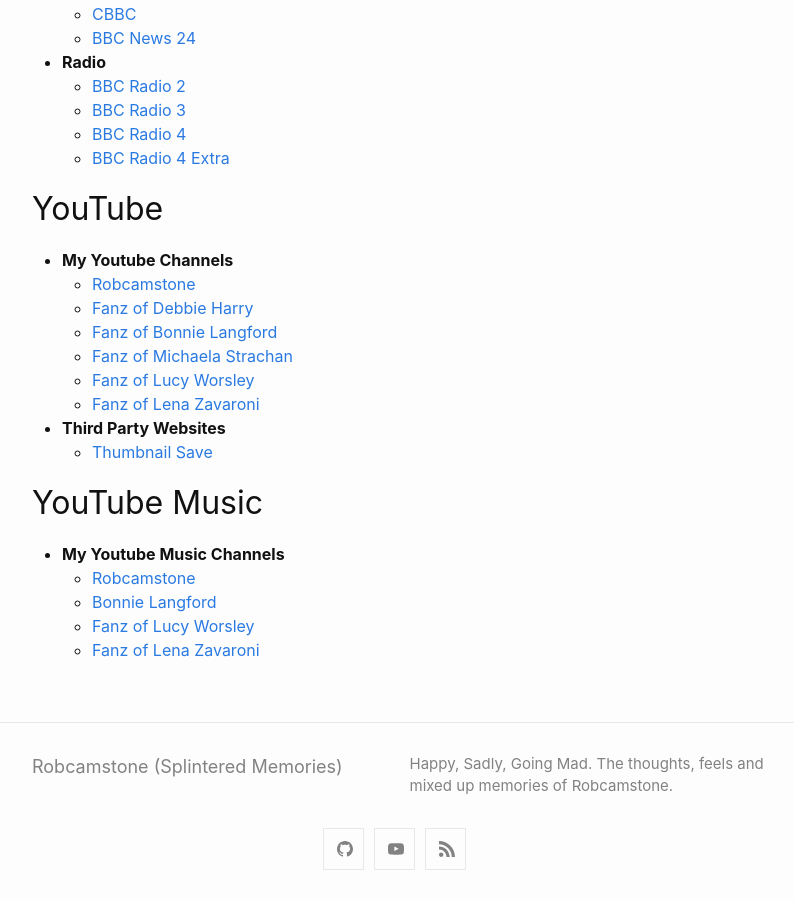
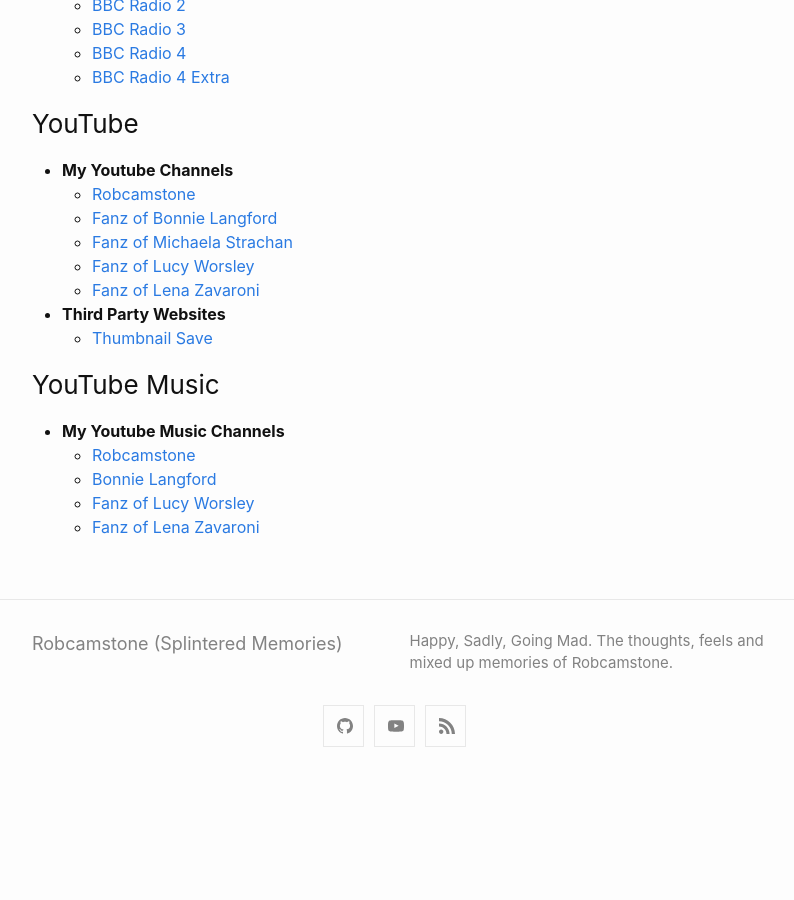
Before and after one commit to Robcamstone/Robcamstone.github.io, a Jekyll site: the page built from bookmarks.md, in a window 1280 px wide and 900 px high, scrolled down 2935 px. Shown: the whole window, without its empty margins (238-1032 px from the left). Built offline with Jekyll 4.4.1, drawn with Linux system fonts in a browser that asks for light colours; after the commit the page ends 3712 px from its top, so only the background shows below that.

Commit message:
Update bookmarks.md

```diff
--- a/bookmarks.md
+++ b/bookmarks.md
@@ -10,7 +10,7 @@ permalink: /bookmarks/
 | [Github](#github) | [Lifestyle](#lifestyle) | [TV&nbsp;&&nbsp;Radio](#tv--radio) |
 | [Google](#google-links) | [Music](#music) | [YouTube](#youtube) |
 
-## Coding Websites
+### Coding Websites
 * **Online Tools:**
    * [Aspect Ratio Calculator](https://calculateaspectratio.com)
    * [Broken Link Checker](http://www.brokenlinkcheck.com)
@@ -24,7 +24,7 @@ permalink: /bookmarks/
    * [CSS Deck: Robcamstone](http://cssdeck.com/user/Robcamstone)
    * [JSFiddle](https://jsfiddle.net)
 
-## Github
+### Github
 * **Profile:**
    * [Robcamstone](https://github.com/Robcamstone)
    * [Fanz of Lucy Worsley](https://github.com/FanzOfLucyWorsley)
@@ -38,7 +38,7 @@ permalink: /bookmarks/
    * [fanzoflucyworsley.github.io](https://fanzoflucyworsley.github.io)
    * [fanzoflenazavaroni.github.io](https://fanzoflenazavaroni.github.io)
 
-## Google Links
+### Google Links
 * [Google](https://www.google.com/?gfe_rd=cr&dcr=0&ei=bzHaWeOpIsmT8QfX1I2wDQ&gws_rd=cr&fg=1)
    * [Google Analytics](https://analytics.google.com)
    * [Google cloudprint](https://www.google.com/cloudprint/#printers)
@@ -51,7 +51,7 @@ permalink: /bookmarks/
 * [Google Scholar](https://scholar.google.com)
 * [Search Console - Dashboard](https://www.google.com/webmasters/tools/dashboard?hl=en&authuser=0&siteUrl=https://fanzoflenazavaroni.github.io)
 
-## Graphics
+### Graphics
 * **Hosting Websites:**
    * [iCloud Photos](https://www.icloud.com#photos)
 * **OnLine Graphic Tools:**
@@ -68,7 +68,7 @@ permalink: /bookmarks/
    * [Mirrorpix](https://www.mirrorpix.com)
    * [Pixabay](https://pixabay.com/en/users/Robcamstone-8863342)
 
-## Lifestyle
+### Lifestyle
 * **Health:**
    * [Patient Access](https://www.patientaccess.com)
    * [Poverest Medical Centre](http://www.poverestmedicalcentre.co.uk)
@@ -81,7 +81,7 @@ permalink: /bookmarks/
    * [Wordery](https://wordery.com)
    * [zoom](https://www.zoom.co.uk)
 
-## Music
+### Music
    * [45Cat: Robcamstone](http://www.45worlds.com/m/robcamstone)
    * [ALLMUSIC](https://www.allmusic.com/profile/robcamstone)
    * [IMDb: Robcamstone](http://www.imdb.com/user/ur29493739)
@@ -90,10 +90,10 @@ permalink: /bookmarks/
    * [Listen Brainz: Robcamstone](https://listenbrainz.org/user/Robcamstone)
    * [Soundcloud: Robcamstone](https://soundcloud.com/robcamstone)
 
-## Sharing
+### Sharing
    * [Pocket](https://getpocket.com)
 
-## Storage
+### Storage
    * [4shared](https://www.4shared.com/account/home.jsp#dir=FXDapMs1)
    * [Degoo](https://app.degoo.com/files/0)
    * [iCloud](https://www.icloud.com)
@@ -101,7 +101,7 @@ permalink: /bookmarks/
    * [OneDrive](http://onedrive.live.com)
    * [Yandex Disk](https://disk.yandex.com/client/disk)
 
-## TV & Radio
+### TV & Radio
 * **Television**
    * [BBC One](https://www.bbc.co.uk/schedules/p00fzl6p)
    * [BBC Two](https://www.bbc.co.uk/schedules/p00fzl97)
@@ -115,10 +115,9 @@ permalink: /bookmarks/
    * [BBC Radio 4](https://www.bbc.co.uk/schedules/p00fzl7j)
    * [BBC Radio 4 Extra](https://www.bbc.co.uk/schedules/p00fzl7l)
 
-## YouTube
+### YouTube
 * **My Youtube Channels**
    * [Robcamstone](https://www.youtube.com/channel/UCxGas6kcIvNZVIpZfTPKLug)
-   * [Fanz of Debbie Harry](https://www.youtube.com/channel/UCdwGG86mU96jvORZiXdiuyw)
    * [Fanz of Bonnie Langford](https://www.youtube.com/channel/UCOkMlk-r6RflBEMiEW8Xyqg)
    * [Fanz of Michaela Strachan](https://www.youtube.com/channel/UC-k-NxlJ33NqfwKsF2JItAQ)
    * [Fanz of Lucy Worsley](https://www.youtube.com/channel/UC8L4vWvQV3MUu8FrQqGiYvA)
@@ -126,7 +125,7 @@ permalink: /bookmarks/
 * **Third Party Websites**
    * [Thumbnail Save](http://thumbnailsave.com)
 
-## YouTube Music
+### YouTube Music
 * **My Youtube Music Channels**
    * [Robcamstone](https://music.youtube.com/channel/UCxGas6kcIvNZVIpZfTPKLug)
    * [Bonnie Langford](https://music.youtube.com/channel/UCOkMlk-r6RflBEMiEW8Xyqg)
```
